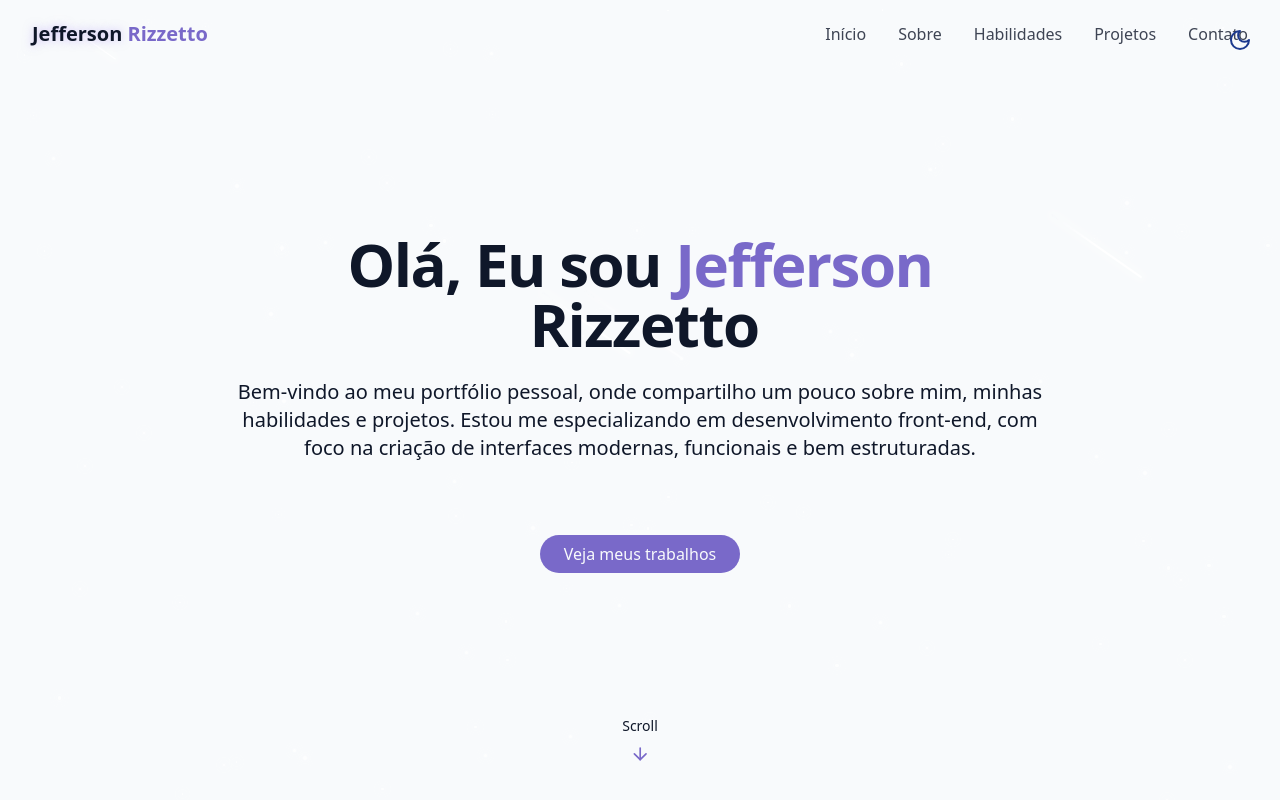
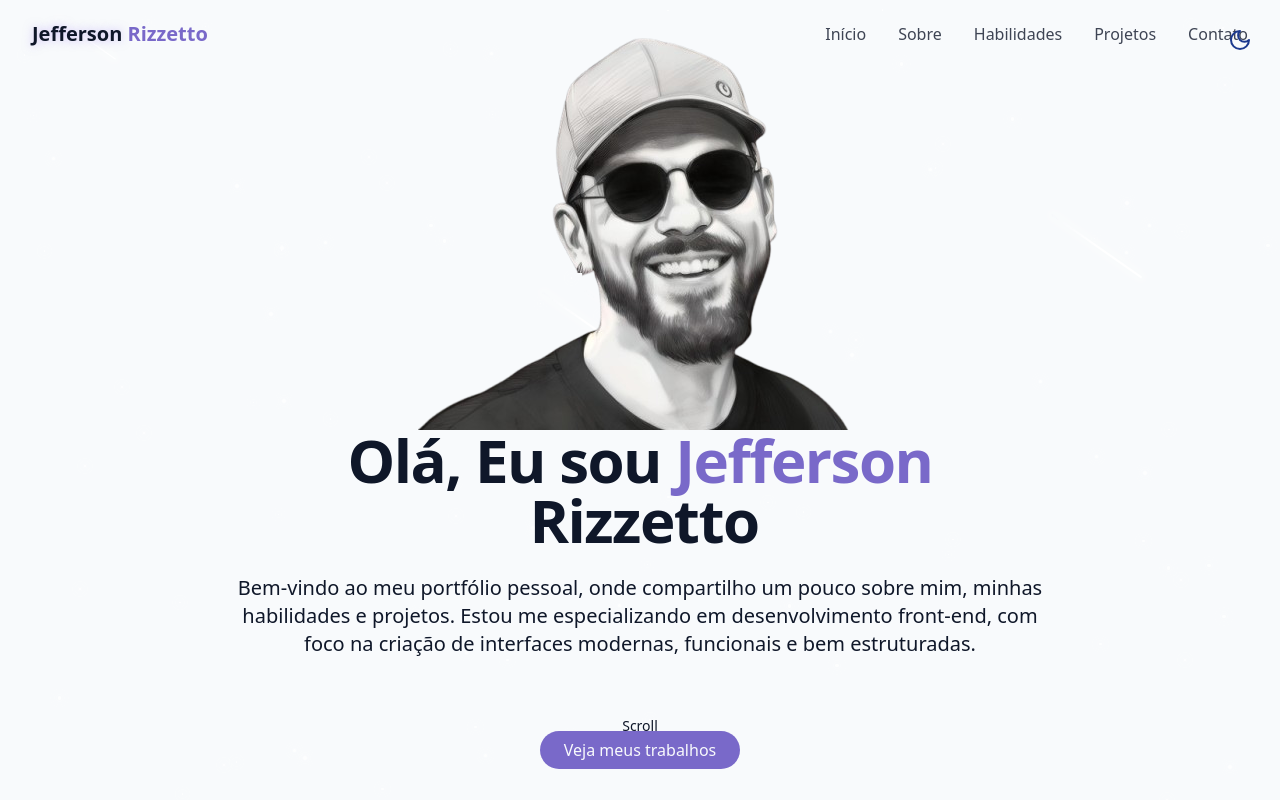
Before and after one commit to JRizzetto/portifolio-react, a React (Vite) app: page / in a window 1280 px wide. Shown: the top 800 px of the page. Built offline with nearby package versions, Linux system fonts and the light colour scheme.

Commit message:
Ajustando foto HeroSection

```diff
--- a/src/components/HeroSection.jsx
+++ b/src/components/HeroSection.jsx
@@ -7,6 +7,9 @@ export const HeroSection = () => {
       className="relative min-h-screen flex flex-col items-center justify-center px-4"
     >
       <div className="container max-w-4xl mx-auto text-center z-10">
+        <div className="flex justify-center items-center">
+          <img src="/projects/minha-foto-img.png" alt='Minha-foto'/>
+        </div>
         <div className="space-y-6">
           <h1 className="text-4xl md:text-6xl font-bold tracking-tight">
             <span className="opacity-0 animate-fade-in">Olá, Eu sou </span>
--- a/src/components/ProjectSection.jsx
+++ b/src/components/ProjectSection.jsx
@@ -62,8 +62,8 @@ export const ProjectSection = () => {
               </div>
               <div className="p-6">
                 <div className="flex flex-wrap gap-2 mb-4">
-                  {project.tags.map((tag) => (
-                    <span className="px-2 py-1 text-xs font-medium border rounded-full bg-primary/40 text-secondary-foreground">
+                  {project.tags.map((tag, key) => (
+                    <span key={key} className="px-2 py-1 text-xs font-medium border rounded-full bg-primary/40 text-secondary-foreground">
                       {tag}
                     </span>
                   ))}
```
Also changed, not shown: public/projects/minha-foto-img.png (added).
